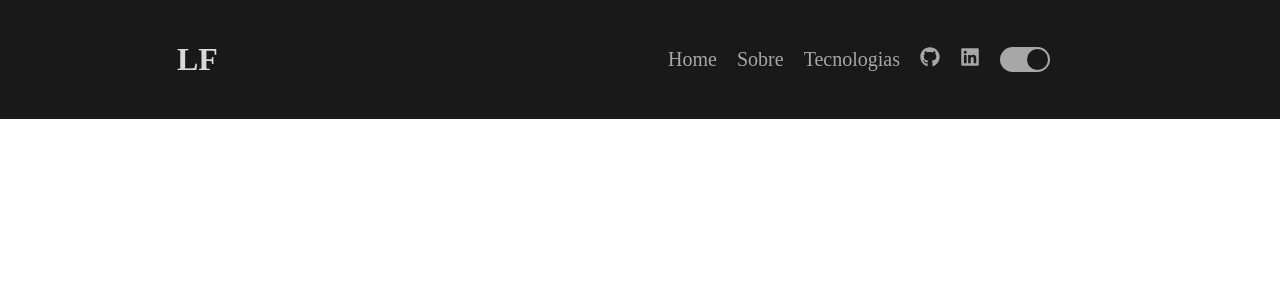
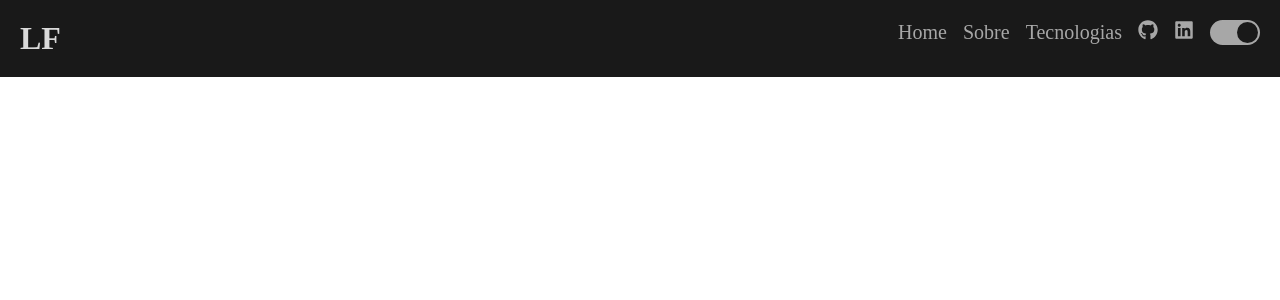
Before and after one commit to Luiz-Suvilao/portfolio, a Next.js app: page / in a window 1280 px wide. Shown: the top 300 px of the page. Built offline with nearby package versions, Linux system fonts and the light colour scheme.

Commit message:
adjust: header style

```diff
--- a/src/components/Header/header.module.scss
+++ b/src/components/Header/header.module.scss
@@ -2,17 +2,22 @@
 
 .container {
   width: 100%;
-  padding: 2.5625rem 14.375rem 2.5625rem 11.0625rem;
 
+  .content {
+    max-width: 1280px;
+    margin: 0 auto;
     display: flex;
     justify-content: space-between;
-  align-items: center;
+    padding: 20px;
 
     .linkList {
       display: flex;
       align-items: center;
       list-style: none;
-    gap: 1.25rem;
+
+      li:not(:last-child) {
+        margin-right: 1rem;
+      }
 
       li a:hover {
         text-decoration: underline;
@@ -21,6 +26,7 @@
       li a {
         font-size: 1.25rem;
         text-decoration: none;
+      }
     }
   }
 }
--- a/src/components/Header/index.tsx
+++ b/src/components/Header/index.tsx
@@ -12,6 +12,7 @@ const Header = () => {
 
     return (
         <header className={`${styles.container} ${isDarkTheme ? styles.dark : styles.light}`}>
+            <div className={styles.content}>
                 <h1 className={styles.title}>LF</h1>
 
                 <nav>
@@ -49,6 +50,7 @@ const Header = () => {
                         </li>
                     </ul>
                 </nav>
+            </div>
         </header>
     );
 }
```
Lines whose indentation alone changed are shown as unchanged.
